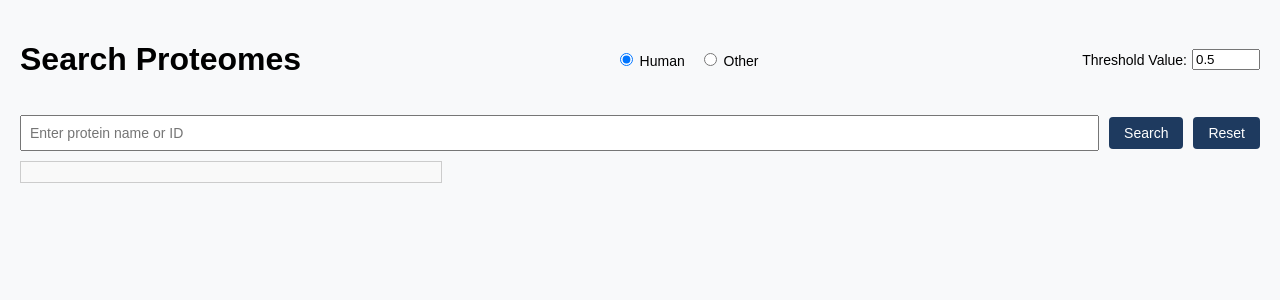
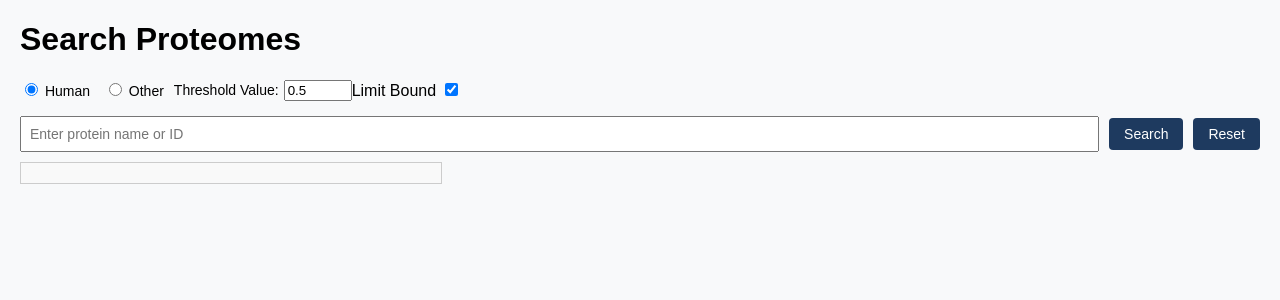
Before and after one commit to Codes-Ananya/Proteome-Py, a Flask app: page /search in a window 1280 px wide. Shown: the part 69-369 px from the top of the page. Run offline with Flask 3, Linux system fonts and the light colour scheme.

Commit message:
Added the POS Bound Filter On Search Page

```diff
--- a/app.py
+++ b/app.py
@@ -34,17 +34,29 @@ def search_results():
     data = request.json
     query = data["query"]
     threshold = float(data["threshold"])
+    limit_bound = data.get("limit_bound", False)
 
     conn = get_connection()
     cursor = conn.cursor(dictionary=True)
 
     # Fetch data from protein_data table
-    cursor.execute("""
-        SELECT Pos, RES, IUPRED2
-        FROM protein_data
-        WHERE Protein = %s AND IUPRED2 > %s
-        LIMIT 10
-    """, (query, threshold))
+    if limit_bound:
+        cursor.execute("""
+            SELECT p.Pos, p.RES, p.IUPRED2
+            FROM protein_data p
+            JOIN proteome_parser pp
+            ON p.Protein = pp.protein_name
+            WHERE p.Protein = %s AND p.IUPRED2 >= %s
+              AND p.Pos BETWEEN pp.lower_bound AND pp.upper_bound
+            order by p.Pos
+        """, (query, threshold))
+    else:
+        cursor.execute("""
+            SELECT Pos, RES, IUPRED2
+            FROM protein_data
+            WHERE Protein = %s AND IUPRED2 >= %s
+        """, (query, threshold))
+
     protein_data = cursor.fetchall()
 
     # Fetch data for Transmembrane
--- a/static/scripts.js
+++ b/static/scripts.js
@@ -47,6 +47,7 @@ document.getElementById("search-button").addEventListener("click", function () {
     const query = document.getElementById("search-bar").value.trim();
     const threshold = document.getElementById("threshold").value.trim();
     const organism = document.querySelector('input[name="type"]:checked').value;
+    const limitBound = document.getElementById("limit-bound").checked;
 
     if (!query) {
         alert("Please enter a valid search query.");
@@ -62,6 +63,7 @@ document.getElementById("search-button").addEventListener("click", function () {
             query: query,
             threshold: threshold,
             organism: organism,
+            limit_bound: limitBound,
         }),
     })
         .then((response) => response.json())
@@ -72,7 +74,7 @@ document.getElementById("search-button").addEventListener("click", function () {
             // Create a flex container for tables and visualization
             const flexContainer = document.createElement("div");
             flexContainer.style.display = "flex";
-            flexContainer.style.gap = "20px";
+            flexContainer.style.gap = "10px";
 
             // Protein data container
             const proteinDataContainer = document.createElement("div");
--- a/static/search-styles.css
+++ b/static/search-styles.css
@@ -39,8 +39,8 @@ header .secondary-header {
 /* Filters Row */
 .filter-row {
     display: flex;
-    align-items: center;
-    justify-content: space-between;
+    align-items: left;
+    justify-content: flex-start;
     margin-bottom: 15px;
 }
 
@@ -143,7 +143,8 @@ li:hover {
 }
 
 #search-results .result-card th, #search-results .result-card td {
+    padding: 5px;
     border: 1px solid #ccc;
-    padding: 5px;
+    border-collapse: collapse;
     text-align: left;
 }
--- a/templates/search.html
+++ b/templates/search.html
@@ -16,8 +16,9 @@
     <!-- Search Section -->
     <main class="main-content">
         <!-- Title and Filters Row -->
+        <h1>Search Proteomes</h1>
+
         <div class="filter-row">
-            <h1>Search Proteomes</h1>
             <div class="filter-box">
                 <label>
                     <input type="radio" name="type" value="human" checked> Human
@@ -29,6 +30,12 @@
             <div class="threshold-box">
                 <label for="threshold">Threshold Value:</label>
                 <input type="number" id="threshold" min="0" max="1" step="0.1" value="0.5">
+            </div>
+            <div class="limit-bound">
+                <label>
+                    Limit Bound
+                    <input type="checkbox" id="limit-bound" checked>
+                </label>
             </div>
         </div>
 
```
